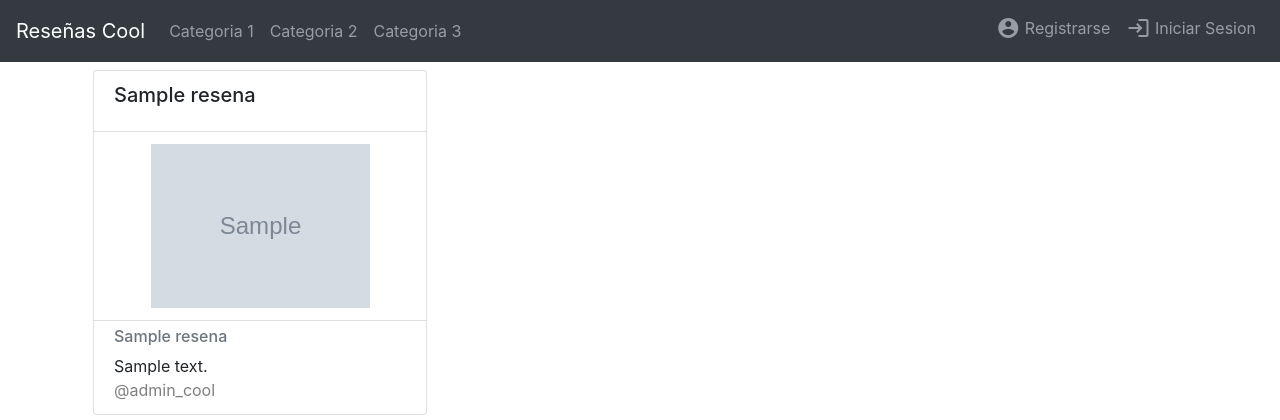
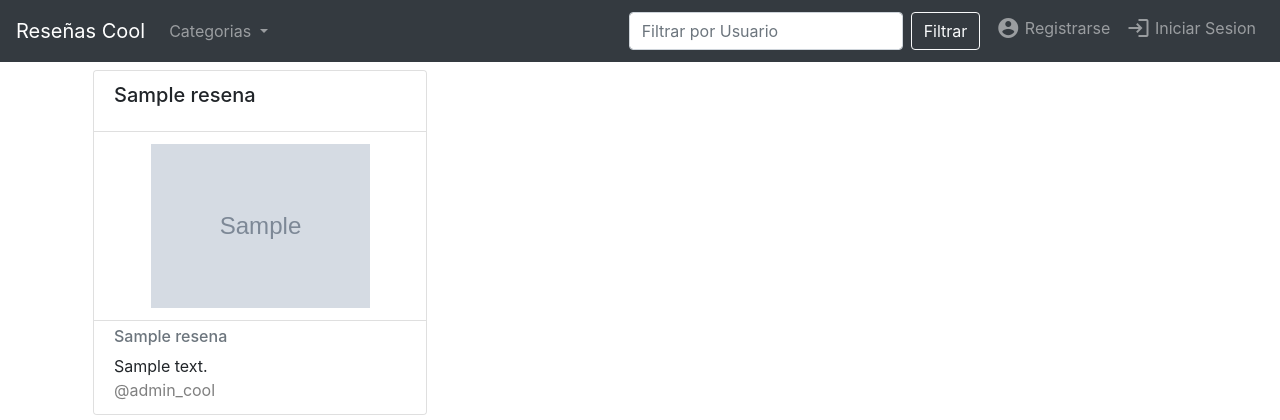
Before and after one commit to DCC-CC4401/2023-1-Grupo-3, a Django app: page /ver_resenas in a window 1280 px wide. Shown: the top 420 px of the page. Run offline with Django 4.2, Linux system fonts and the light colour scheme; data comes from the database, SQL or seed files in the repository; tables that the repository leaves empty hold one stand-in row (values such as "Sample post"); grey boxes marked "Sample" are stand-in pictures.

Commit message:
Se agrega a la vista de inicio los filtros de usuario y categoria

```diff
--- a/resenas_cool/inicio/templates/inicio/inicio.html
+++ b/resenas_cool/inicio/templates/inicio/inicio.html
@@ -19,20 +19,38 @@
 
 <body>
     <nav class="navbar navbar-expand-md navbar-dark bg-dark">
-        <a class="navbar-brand" href="">Reseñas Cool</a>
+        <a class="navbar-brand" href="{% url 'ver_resenas' %}">Reseñas Cool</a>
         <button class="navbar-toggler" type="button" data-toggle="collapse" data-target="#navbarText" aria-controls="navbarText"
             aria-expanded="false" aria-label="Toggle navigation">
             <span class="navbar-toggler-icon"></span>
         </button>
         <div class="collapse navbar-collapse" id="navbarText">
             <ul class="navbar-nav mr-auto">
-                {% for elemento in categorias %}
-                <li class="nav-item">
-                    <a class="nav-link" href="#">{{elemento}}</a>
+                <li class="nav-item dropdown">
+                    <a class="nav-link dropdown-toggle" href="#" id="navbarDropdown" role="button" data-toggle="dropdown"
+                        aria-haspopup="true" aria-expanded="false">
+                        {% if categoria %}
+                        {{categoria}}
+                        {% else %}
+                        Categorias
+                        {% endif %}
+                    </a>
+                    <div class="dropdown-menu" aria-labelledby="navbarDropdown">
+                        {% if categoria %}
+                        <a class="dropdown-item" href="{% url 'ver_resenas'%}">Quitar Filtro</a>
+                        {% endif %}
+                        {% for elemento in categorias %}
+                        <a class="dropdown-item" href="{% url 'ver_resenas' categoria=elemento %}">{{elemento}}</a>
+                        {% endfor %}
+                    </div>
                 </li>
-                {% endfor %}
+
             </ul>
             <div class="nav navbar-nav navbar-right">
+                <form class="form-inline my-2 mx-2 my-lg-0" action="{% url 'ver_resenas'%}" method="get">
+                    <input class="form-control mr-sm-2" type="search" placeholder="Filtrar por Usuario" name="usuario" aria-label="Filtrar por Usuario">
+                    <button class="btn btn-outline-light my-2 my-sm-0" type="submit">Filtrar</button>
+                </form>
                 {% if user.is_authenticated %}
                     <a class="nav-link" href=""><span class="material-icons">account_circle</span><span
                             class="align-top"> {{user}}</span></a>
@@ -48,6 +66,9 @@
 
     <div class="container">
         <div class="row justify-content-start ">
+            {% if error %}
+                <h2 class="my-3">Error: {{error}}</h2>
+            {% endif %}
             {% for resena in resenas %}
             <div class="col-12 col-sm-6 col-lg-4">
                 <div class="card m-2">
--- a/resenas_cool/inicio/views.py
+++ b/resenas_cool/inicio/views.py
@@ -8,24 +8,27 @@ from django.contrib.auth import logout
 def ver_resenas(request, categoria=None, usuario=None):
     if request.method == 'GET':
         resenas = Resenas.objects.all()
+        error = None
+        if request.GET.get("usuario"):
+            usuario=request.GET.get("usuario")
         if categoria != None:
             # Si se pasa una categoria, filtramos las reseñas por categoria
-            try:
-                categoria = Categorias.objects.get(nombre=categoria)
+            categoria = Categorias.objects.get(nombre=categoria)
 
-                resenas = resenas.filter(id_categoria=categoria)
-            except Categorias.DoesNotExist:
-                pass
-            except Resenas.DoesNotExist:
-                pass
+            resenas = resenas.filter(id_categoria=categoria)
         if usuario != None:
             # Si se pasa un usuario, filtramos las reseñas por usuario
-            usuario = Usuario.objects.get(username=usuario)
+            try:
+                usuario = Usuario.objects.get(username=usuario)
 
-            resenas = resenas.filter(id_usuario=usuario)
+                resenas = resenas.filter(id_usuario=usuario)
+            except Usuario.DoesNotExist:
+                error = "Usuario no encontrado"
+                resenas = []
 
         # Le pasamos para completar su usuario, categorias para llenar la navbar y resenas para que obtenga de la BD
-        return render(request, 'inicio/inicio.html', {"user": request.user, "categorias": Categorias.objects.all(), "resenas": resenas})
+        return render(request, 'inicio/inicio.html', {"user": request.user, "categorias": Categorias.objects.all(), "resenas": resenas, "categoria": categoria, "usuario": usuario, "error": error})
+
 
 def logout_view(request):
     logout(request)
```
